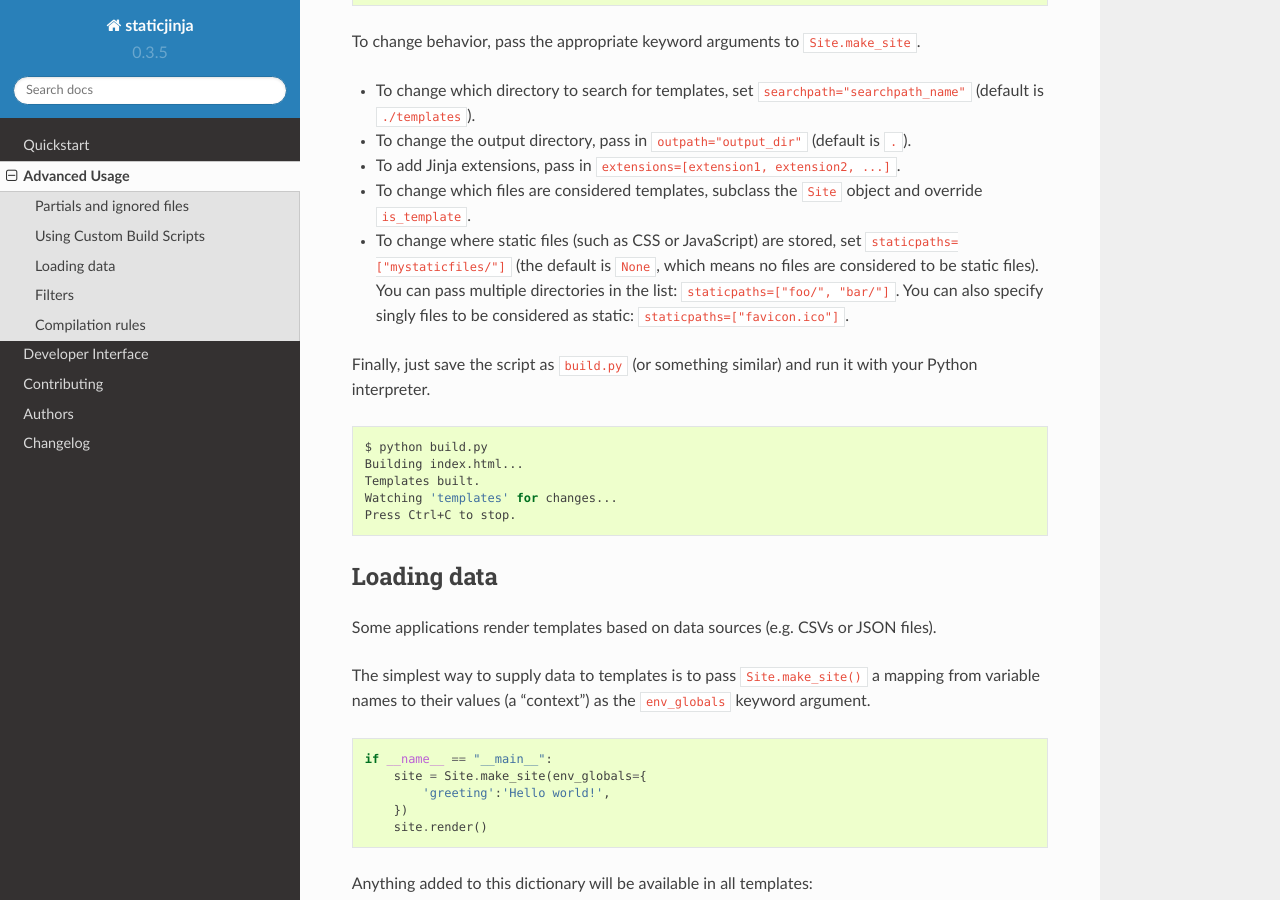
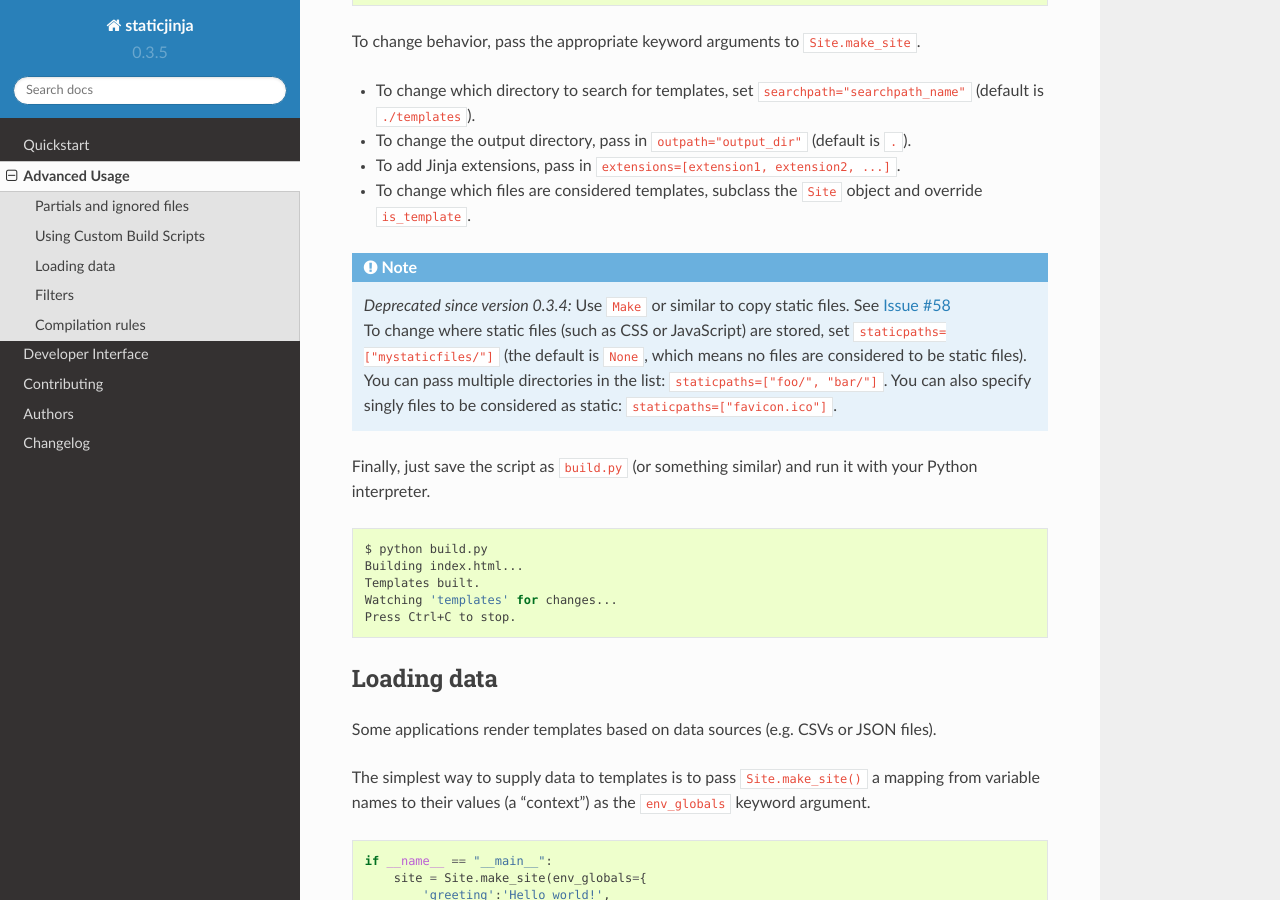
Before and after one commit to staticjinja/staticjinja, a Sphinx documentation site: the page built from docs/user/advanced.rst, in a window 1280 px wide and 900 px high, scrolled down 822 px. Built offline with Sphinx 7.4.7 and the Read the Docs theme 2.0.0, drawn with Linux system fonts in a browser that asks for light colours.

Commit message:
Add deprecation note to `staticpaths` in documentation

```diff
--- a/docs/user/advanced.rst
+++ b/docs/user/advanced.rst
@@ -53,7 +53,13 @@ To change behavior, pass the appropriate keyword arguments to
   extension2, ...]``.
 * To change which files are considered templates, subclass the
   ``Site`` object and override ``is_template``.
-* To change where static files (such as CSS or JavaScript) are stored,
+
+.. note::
+
+  .. deprecated:: 0.3.4
+     Use ``Make`` or similar to copy static files. See `Issue #58`_
+
+  To change where static files (such as CSS or JavaScript) are stored,
   set ``staticpaths=["mystaticfiles/"]`` (the default is ``None``, which
   means no files are considered to be static files). You can pass
   multiple directories in the list: ``staticpaths=["foo/", "bar/"]``.
@@ -71,6 +77,7 @@ and run it with your Python interpreter.
     Watching 'templates' for changes...
     Press Ctrl+C to stop.
 
+.. _`Issue #58`: https://github.com/staticjinja/staticjinja/issues/58
 
 Loading data
 ------------
```
Also changed, not shown: 1 other file.
